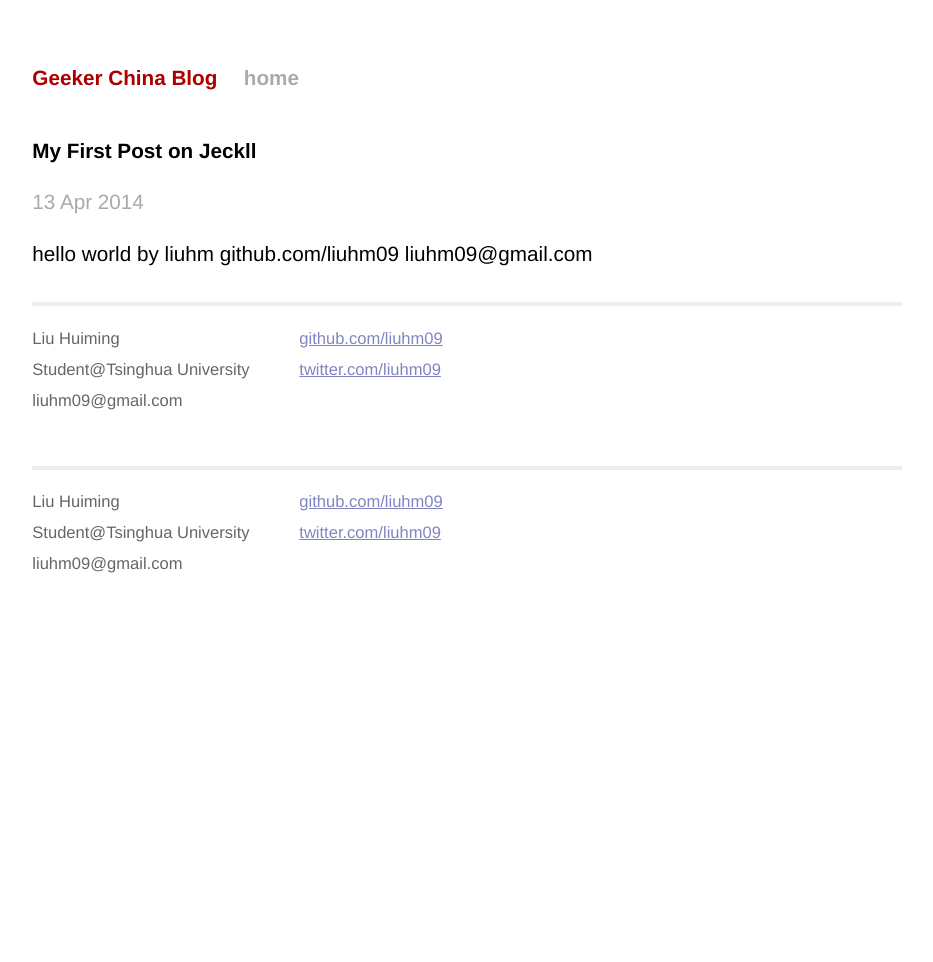
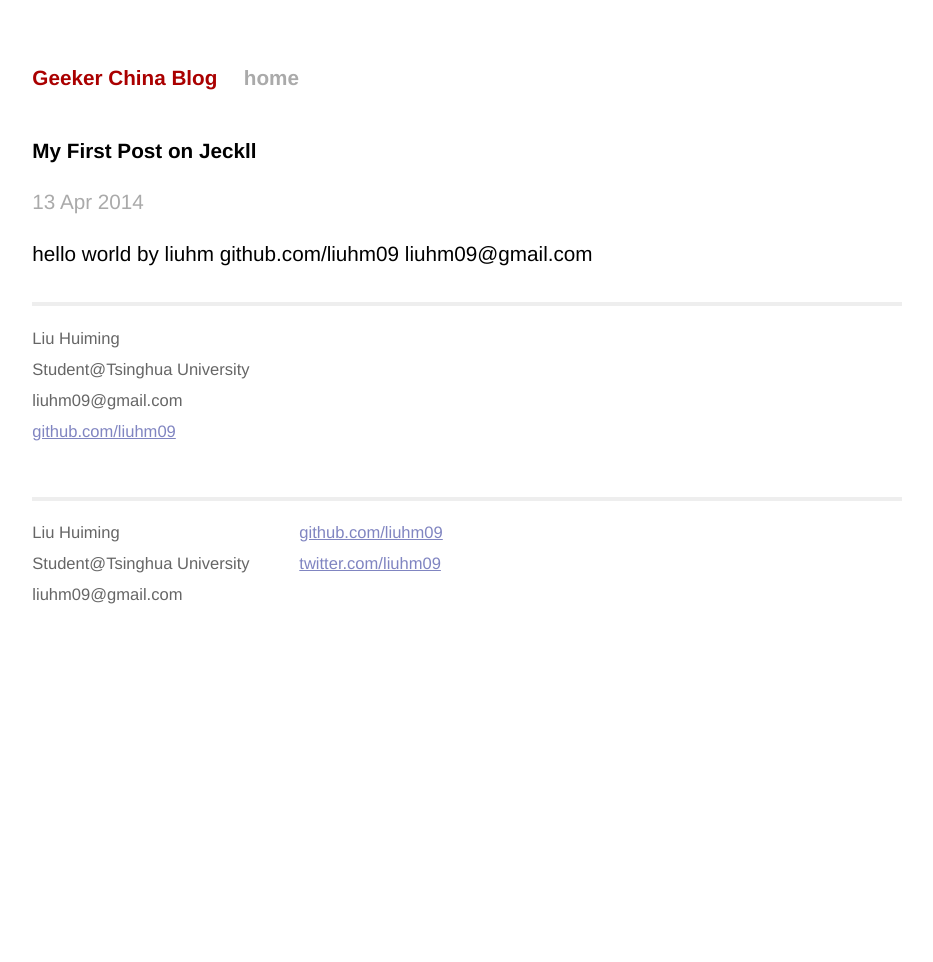
Before and after one commit to geekerchina/blog, a Jekyll site: the page built from _posts/2014-04-13-first-blog-on-jekyll.md, in a window 1280 px wide. Shown: the whole page, without its empty margins (173-1106 px from the left). Built offline with Jekyll 4.4.1, drawn with Linux system fonts in a browser that asks for light colours; Markdown is read by kramdown in place of the engine named in the settings.

Commit message:
add contact

```diff
--- a/_layouts/post.html
+++ b/_layouts/post.html
@@ -12,13 +12,8 @@
         <p>
         Liu Huiming<br />
         Student@Tsinghua University<br />
-        liuhm09@gmail.com
+        liuhm09@gmail.com<br />
+        <a href="https://github.com/liuhm09">github.com/liuhm09</a><br />
         </p>
     </div>
-    <div class="contact">
-    <p>
-    <a href="https://github.com/liuhm09">github.com/liuhm09</a><br />
-    <a href="https://twitter.com/liuhm09">twitter.com/liuhm09</a><br />
-    </p>
-    </div>
 </div>
```
